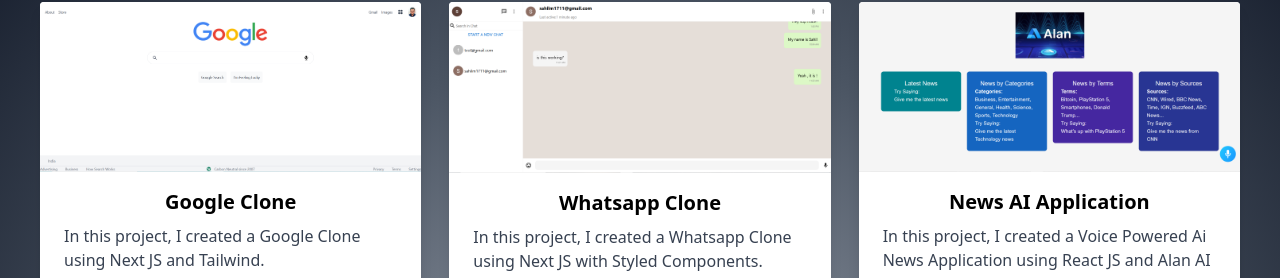
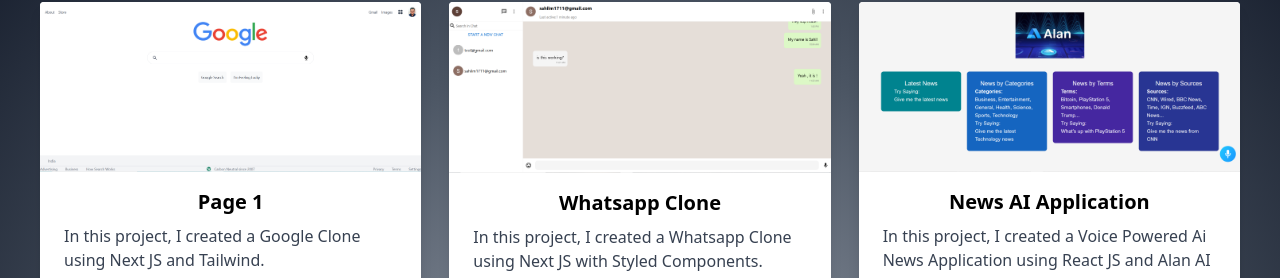
Before and after one commit to bluzeey/personalwebsite, a Next.js app: page / in a window 1280 px wide. Shown: the part 810-1088 px from the top of the page. Built offline with nearby package versions, Linux system fonts and the light colour scheme; what tailwindcss-font-inter would draw is missing.

Commit message:
Added pagination for projects

```diff
--- a/components/Animation.jsx
+++ b/components/Animation.jsx
@@ -1,6 +1,6 @@
 function Animation() {
     return (
-    <div class="animated-block">
+    <div className="animated-block">
         <svg xmlns="http://www.w3.org/2000/svg" xmlnsXlink="http://www.w3.org/1999/xlink" width="600" height="600" viewBox="0 0 600 600"
          className="m-auto xs:w-11/12 sm:w-3/4 md:w-[18rem] lg:w-[24rem] xl:w-[32rem]">
         <defs>
--- a/data/projects.json
+++ b/data/projects.json
@@ -1,6 +1,6 @@
 [{
     "id":"1",
-    "title":"Google Clone",
+    "title":"Page 1",
     "description":"In this project, I created a Google Clone using Next JS and Tailwind.",
     "tags":["NextJS","Tailwind"],
     "image":"/google.PNG"
@@ -39,4 +39,46 @@
     "description":"I created a Netflix Clone with authentication , and video playing functionality.",
     "tags":["ReactJS","Styled Components"],
     "image":"/netflix.PNG"
+  },
+  {
+    "id":"8",
+    "title":"Page2",
+    "description":"In this project, I created a Whatsapp Clone using Next JS with Styled Components.",
+    "tags":["NextJS","Styled Components"],
+    "image":"/whatsapp.PNG"
+  },
+{
+    "id":"7",
+    "title":"Google Clone",
+    "description":"In this project, I created a Google Clone using Next JS and Tailwind.",
+    "tags":["NextJS","Tailwind"],
+    "image":"/google.PNG"
+  },
+  {
+    "id":"10",
+    "title":"Voice Powered Expense Tracker",
+    "description":"One of my unique builds, I created an expense tracker using Speechly Api with React.",
+    "tags":["ReactJS","Speechly"],
+    "image":"/expenseTracker.PNG"
+  },
+  {
+    "id":"9",
+    "title":"News AI Application",
+    "description":"In this project, I created a Voice Powered Ai News Application using React JS and Alan AI",
+    "tags":["ReactJS","AlanAi","Material-UI"],
+    "image":"/alanNews.PNG"
+  },
+  {
+    "id":"11",
+    "title":"Twitter Dev",
+    "description":"In this project, I created a Twitter Like Application using MERGN stack",
+    "tags":["ReactJS","Mongoose","Graphql"],
+    "image":"/twitterDev.PNG"
+  },
+  {
+    "id":"12",
+    "title":"Netflix Clone",
+    "description":"I created a Netflix Clone with authentication , and video playing functionality.",
+    "tags":["ReactJS","Styled Components"],
+    "image":"/netflix.PNG"
   }]
--- a/pages/projects.js
+++ b/pages/projects.js
@@ -3,7 +3,12 @@ import ProjectCard from '../components/ProjectCard'
 import Footer from '../components/Footer'
 import Navbar from '../components/Navbar'
 import Projects from '../data/projects.json'
+import {useState,useEffect} from 'react';
+import ChevronRightIcon from '@mui/icons-material/ChevronRight';
+import ChevronLeftIcon from '@mui/icons-material/ChevronLeft';
+
 function projects() {
+    const [page, setPage]=useState(0)
     return (
         <div>
         <Head>
@@ -14,9 +19,16 @@ function projects() {
             <Navbar/>
             <h1 className="text-5xl font-bold text-center p-5 text-transparent bg-clip-text second-gradient-color">My Projects</h1>
             <div className="grid xs:grid-cols-1 sm:grid-cols-2 lg:grid-cols-3 gap-5 justify-center items-center p-5">
-                {Projects.map(project=>(
+                {page===1 ?
+                (Projects.slice(6,12).map(project=>(
                     <ProjectCard key={project.id} title={project.title} description={project.description} image={project.image} tags={project.tags}/>
-                  ))}
+                  ))):(Projects.slice(0,6).map(project=>(
+                    <ProjectCard key={project.id} title={project.title} description={project.description} image={project.image} tags={project.tags}/>
+                  )))}
+            </div>
+            <div className="flex justify-center">
+                <ChevronRightIcon className="h10 w-10" onClick={()=>setPage(1)}/>
+                <ChevronLeftIcon className="h10 w-10" onClick={()=>setPage(0)}/>
             </div>
         </div>
         <Footer/>
```
